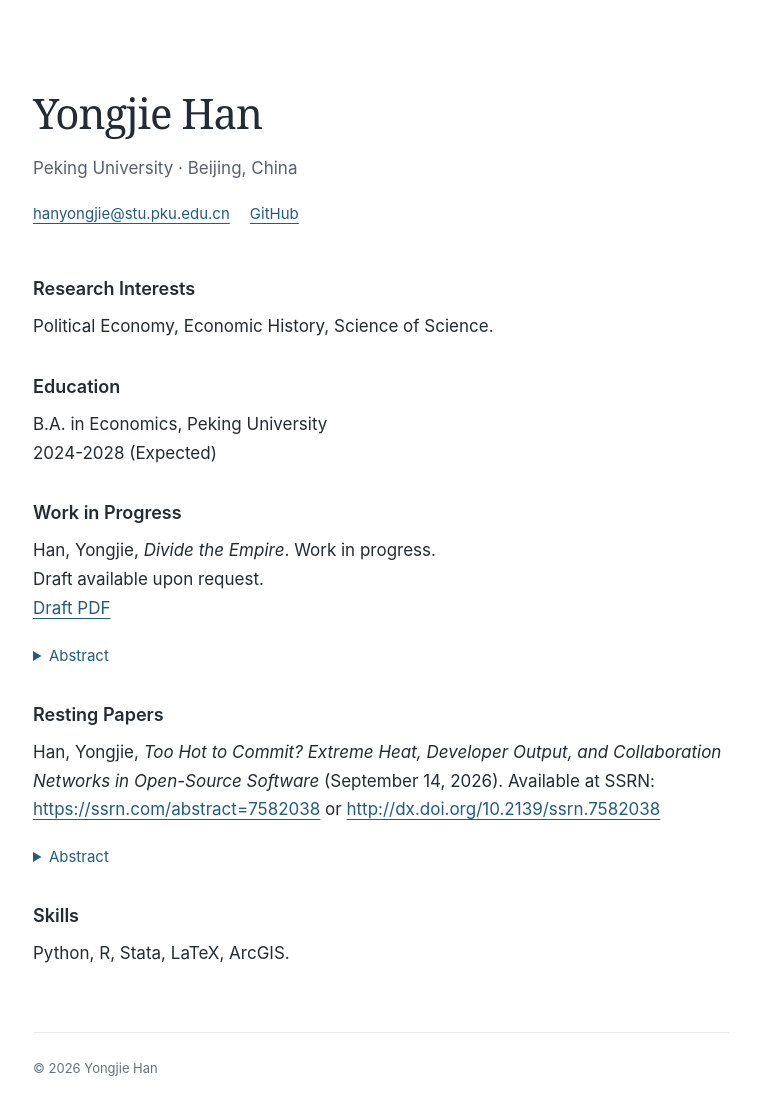
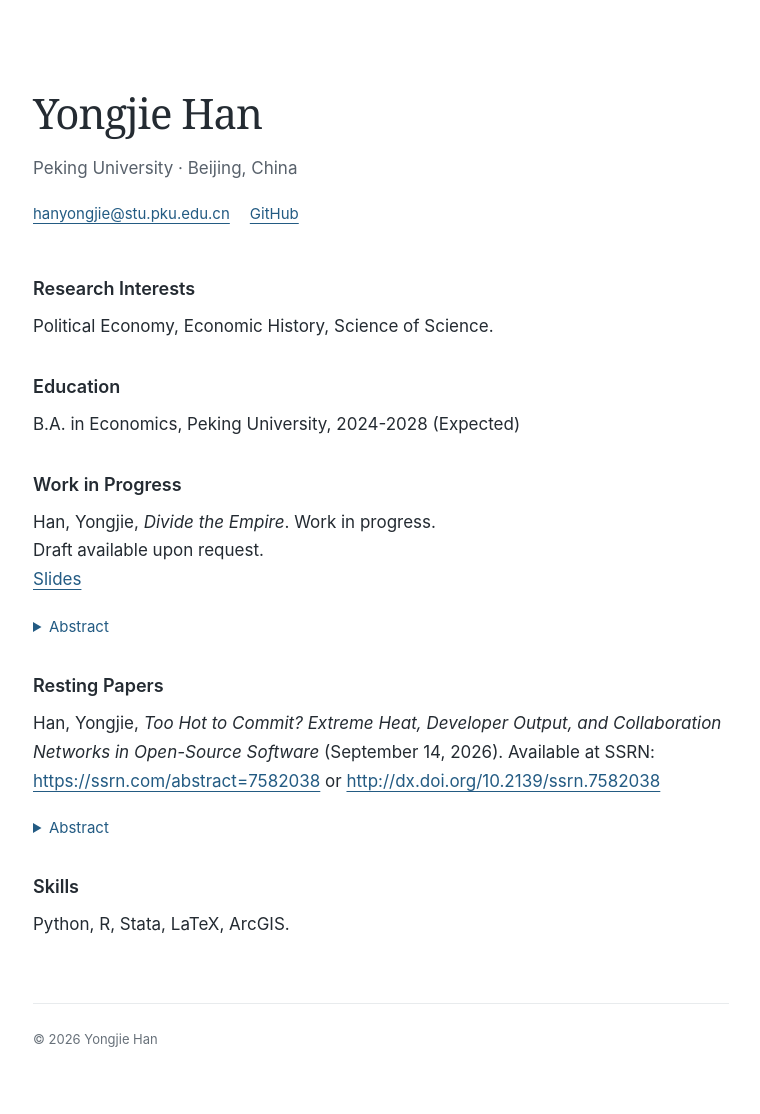
Before and after one commit to yongjiehan/yongjiehan.github.io, a Jekyll site: the page built from _pages/about.md, in a window 1280 px wide. Shown: the whole page, without its empty margins (259-1019 px from the left). Built offline with Jekyll 4.4.1, drawn with Linux system fonts in a browser that asks for light colours; after the commit the page ends 1085 px from its top, so only the background shows below that.

Commit message:
Google Search Console

```diff
--- a/_config.yml
+++ b/_config.yml
@@ -4,6 +4,7 @@ url: "https://yongjiehan.github.io"
 baseurl: ""
 lang: "en"
 timezone: "Asia/Beijing"
+google_site_verification: "UROsnpU39CP-CTsHN0VTNxEYKkyOR8k7Ex5yovRFZ4I"
 
 author:
   name: "Yongjie Han"
--- a/_layouts/default.html
+++ b/_layouts/default.html
@@ -5,6 +5,9 @@
     <meta name="viewport" content="width=device-width, initial-scale=1">
     <title>{% if page.url == '/' %}{{ site.title | escape }}{% else %}{{ page.title | escape }} | {{ site.title | escape }}{% endif %}</title>
     <meta name="description" content="{{ site.description | escape }}">
+    {% if site.google_site_verification %}
+    <meta name="google-site-verification" content="{{ site.google_site_verification | escape }}">
+    {% endif %}
     <link rel="canonical" href="{{ page.url | absolute_url }}">
     <meta property="og:type" content="website">
     <meta property="og:title" content="{{ site.title | escape }}">
--- a/_pages/about.md
+++ b/_pages/about.md
@@ -17,14 +17,13 @@ Political Economy, Economic History, Science of Science.
 
 ## Education
 
-B.A. in Economics, Peking University<br>
-2024-2028 (Expected)
+B.A. in Economics, Peking University, 2024-2028 (Expected)
 
 ## Work in Progress
 
 Han, Yongjie, *Divide the Empire*. Work in progress.<br>
 Draft available upon request.<br>
-[Draft PDF](https://www.dropbox.com/scl/fi/ojg5dzxh7xb7zul0h3y7o/Divide_the_Empire_Nov7.pdf?rlkey=mjunsvvn0rb5w4989yg50iy9f&st=v00ltdbl&e=1&dl=0)
+[Slides](https://www.dropbox.com/scl/fi/ojg5dzxh7xb7zul0h3y7o/Divide_the_Empire_Nov7.pdf?rlkey=mjunsvvn0rb5w4989yg50iy9f&st=v00ltdbl&e=1&dl=0)
 
 <details class="paper-abstract">
   <summary>Abstract</summary>
```
